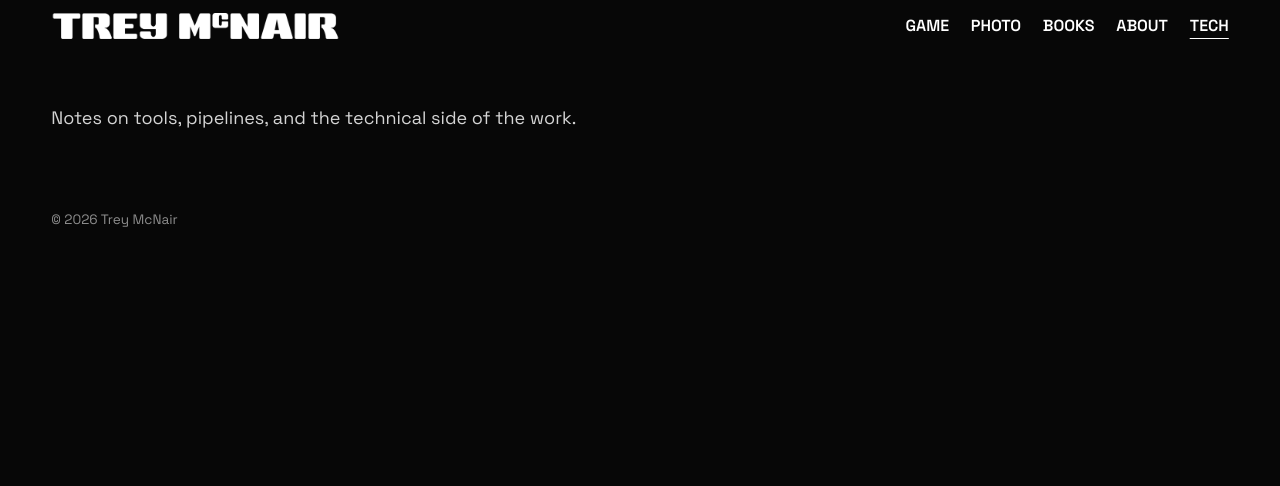
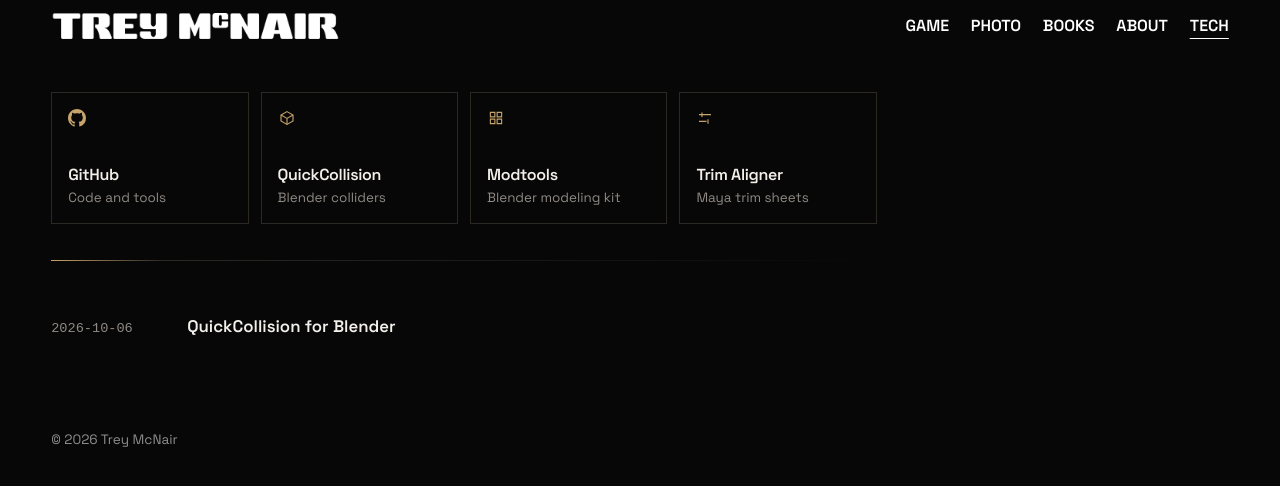
Before and after one commit to modsoft/modsoft.tools, a Jekyll site: the page built from index.html, in a window 1280 px wide. Shown: the top 486 px of the page. Built offline with Jekyll 4.4.1, drawn with Linux system fonts in a browser that asks for light colours; some web fonts are replaced.

Commit message:
Add project links and the QuickCollision note.
Co-authored-by: Cursor <cursoragent@cursor.com>

```diff
--- /dev/null
+++ b/_data/projects.yml
@@ -0,0 +1,19 @@
+- name: GitHub
+  url: https://github.com/modsoft
+  note: Code and tools
+  icon: github
+
+- name: QuickCollision
+  url: https://github.com/modsoft/blender-quickcollision
+  note: Blender colliders
+  icon: box
+
+- name: Modtools
+  url: https://github.com/modsoft/blender-modtools
+  note: Blender modeling kit
+  icon: grid
+
+- name: Trim Aligner
+  url: https://github.com/modsoft/maya-trim-aligner
+  note: Maya trim sheets
+  icon: align
--- /dev/null
+++ b/_includes/icon.html
@@ -0,0 +1,20 @@
+{% case include.name %}
+{% when "github" %}
+<svg viewBox="0 0 16 16" width="18" height="18" aria-hidden="true">
+  <path fill="currentColor" d="M8 0C3.58 0 0 3.58 0 8c0 3.54 2.29 6.53 5.47 7.59.4.07.55-.17.55-.38 0-.19-.01-.82-.01-1.49-2.01.37-2.53-.49-2.69-.94-.09-.23-.48-.94-.82-1.13-.28-.15-.68-.52-.01-.53.63-.01 1.08.58 1.23.82.72 1.21 1.87.87 2.33.66.07-.52.28-.87.51-1.07-1.78-.2-3.64-.89-3.64-3.95 0-.87.31-1.59.82-2.15-.08-.2-.36-1.02.08-2.12 0 0 .67-.21 2.2.82.64-.18 1.32-.27 2-.27.68 0 1.36.09 2 .27 1.53-1.04 2.2-.82 2.2-.82.44 1.1.16 1.92.08 2.12.51.56.82 1.27.82 2.15 0 3.07-1.87 3.75-3.65 3.95.29.25.54.73.54 1.48 0 1.07-.01 1.93-.01 2.2 0 .21.15.46.55.38A8.013 8.013 0 0 0 16 8c0-4.42-3.58-8-8-8z"/>
+</svg>
+{% when "box" %}
+<svg viewBox="0 0 24 24" width="18" height="18" aria-hidden="true">
+  <path fill="none" stroke="currentColor" stroke-width="1.5" d="M12 3.5 20 8v8l-8 4.5L4 16V8l8-4.5Z"/>
+  <path fill="none" stroke="currentColor" stroke-width="1.5" d="M12 12.5 20 8M12 12.5V20.5M12 12.5 4 8"/>
+</svg>
+{% when "grid" %}
+<svg viewBox="0 0 24 24" width="18" height="18" aria-hidden="true">
+  <path fill="none" stroke="currentColor" stroke-width="1.5" d="M4.5 4.5h6v6h-6v-6Zm9 0h6v6h-6v-6Zm-9 9h6v6h-6v-6Zm9 0h6v6h-6v-6Z"/>
+</svg>
+{% when "align" %}
+<svg viewBox="0 0 24 24" width="18" height="18" aria-hidden="true">
+  <path fill="none" stroke="currentColor" stroke-width="1.5" d="M4 7.5h16M4 16.5h10"/>
+  <path fill="none" stroke="currentColor" stroke-width="1.5" d="M8 4.5v6M16 13.5v6"/>
+</svg>
+{% endcase %}
--- /dev/null
+++ b/_posts/2026-10-06-quickcollision-for-blender.md
@@ -0,0 +1,18 @@
+---
+layout: post
+title: QuickCollision for Blender
+---
+
+Collision meshes are the quiet part of a game asset. The visible mesh can be as detailed as it needs to be. The shape the engine tests against should be a box, a sphere, a capsule, or a convex hull, named the way Unreal already expects.
+
+[QuickCollision](https://github.com/modsoft/blender-quickcollision) is a Blender add-on that builds those shapes from an object, or from a selection in Edit Mode. It applies the Unreal prefixes `UBX_`, `USP_`, `UCP_`, and `UCX_`, then numbers them `_00`, `_01`, and so on. Colliders can be parented back to the source, gathered into their own collection, and drawn as wireframe so they stay out of the way of the render mesh.
+
+Convex hulls are generated with an implementation of StanHull, Stan Melax’s approximating hull from the PhysX toolchain. That part of the credit belongs to Stan Melax and John Ratcliff.
+
+The tools sit in the 3D Viewport sidebar, on the Quick Collision tab. A compact layout is under Settings when the panel is taking more room than it should.
+
+It requires Blender 4.2 or newer. The current release is 0.1.0. Download the zip from the repository, drag it onto Blender, or install it from **Edit → Preferences → Get Extensions → Install from Disk**.
+
+The add-on is GPL-3.0-or-later. StanHull is BSD-3-Clause. The icons are CC0.
+
+Source and installs live at [github.com/modsoft/blender-quickcollision](https://github.com/modsoft/blender-quickcollision).
--- a/assets/style.css
+++ b/assets/style.css
@@ -1,3 +1,12 @@
+:root {
+  --bg: #070707;
+  --text: #f3f0ea;
+  --muted: #8f8a84;
+  --line: #2c2824;
+  --accent: #c6a36a;
+  --accent-wash: rgba(198, 163, 106, 0.08);
+}
+
 html {
   color-scheme: dark;
 }
@@ -9,9 +18,14 @@ html {
 html,
 body {
   margin: 0;
-  background: #070707;
+  background: var(--bg);
+  color: var(--text);
+  font-family: "Space Grotesk", Helvetica, Arial, sans-serif;
+}
+
+::selection {
+  background: rgba(198, 163, 106, 0.35);
   color: #fff;
-  font-family: "Space Grotesk", Helvetica, Arial, sans-serif;
 }
 
 .skip {
@@ -74,16 +88,59 @@ a:focus-visible {
 }
 
 .main {
-  padding: 3.25rem 4vw 5rem;
-  max-width: 46rem;
+  padding: 2.5rem 4vw 5rem;
+  max-width: 58rem;
 }
 
-.lede {
-  margin: 0;
-  max-width: 36rem;
-  color: #d4d4d4;
-  font-size: 1.125rem;
-  line-height: 1.5;
+.projects {
+  display: grid;
+  grid-template-columns: repeat(4, minmax(0, 1fr));
+  gap: 0.75rem;
+}
+
+.project {
+  display: flex;
+  flex-direction: column;
+  min-height: 8.25rem;
+  padding: 1rem 1rem 0.95rem;
+  border: 1px solid var(--line);
+  color: inherit;
+  text-decoration: none;
+}
+
+.project:hover,
+.project:focus-visible {
+  border-color: var(--accent);
+  background: var(--accent-wash);
+}
+
+.project-icon {
+  display: block;
+  margin-bottom: auto;
+  color: var(--accent);
+  line-height: 0;
+}
+
+.project-name {
+  margin-top: 1.4rem;
+  font-size: 1rem;
+  font-weight: 600;
+  letter-spacing: -0.02em;
+  line-height: 1.2;
+}
+
+.project-note {
+  margin-top: 0.3rem;
+  color: var(--muted);
+  font-size: 0.84rem;
+  line-height: 1.35;
+}
+
+.rule {
+  height: 1px;
+  margin: 2.25rem 0 0;
+  border: 0;
+  background: linear-gradient(90deg, var(--accent), var(--line) 7rem, transparent);
 }
 
 .posts {
@@ -98,26 +155,28 @@ a:focus-visible {
   gap: 1rem;
   align-items: baseline;
   padding: 0.9rem 0;
-  border-top: 1px solid #1c1c1c;
+}
+
+.posts li + li {
+  border-top: 1px solid var(--line);
 }
 
 .posts time,
 .post-header time {
-  color: #8d8d8d;
+  color: var(--muted);
   font-family: "PT Mono", ui-monospace, monospace;
   font-size: 0.85rem;
 }
 
 .posts a {
-  color: #fff;
+  color: var(--text);
   font-weight: 600;
   font-size: 1.05rem;
   text-decoration: none;
 }
 
 .posts a:hover {
-  text-decoration: underline;
-  text-underline-offset: 0.2em;
+  color: var(--accent);
 }
 
 .post-header h1 {
@@ -145,7 +204,13 @@ a:focus-visible {
 }
 
 .post-body a {
-  color: #fff;
+  color: var(--accent);
+  text-decoration-thickness: 1px;
+  text-underline-offset: 0.18em;
+}
+
+.post-body a:hover {
+  color: #e4cda0;
 }
 
 .post-body img {
@@ -205,6 +270,10 @@ a:focus-visible {
     padding: 2rem 20px 4rem;
   }
 
+  .projects {
+    grid-template-columns: 1fr 1fr;
+  }
+
   .posts li {
     grid-template-columns: 1fr;
     gap: 0.25rem;
--- a/index.html
+++ b/index.html
@@ -1,9 +1,18 @@
 ---
 layout: default
 ---
-<p class="lede">{{ site.description }}</p>
+<section class="projects" aria-label="Projects">
+  {% for project in site.data.projects %}
+  <a class="project" href="{{ project.url }}">
+    <span class="project-icon">{% include icon.html name=project.icon %}</span>
+    <span class="project-name">{{ project.name }}</span>
+    <span class="project-note">{{ project.note }}</span>
+  </a>
+  {% endfor %}
+</section>
 
 {% if site.posts.size > 0 %}
+<hr class="rule">
 <ul class="posts">
   {% for post in site.posts %}
   <li>
```
